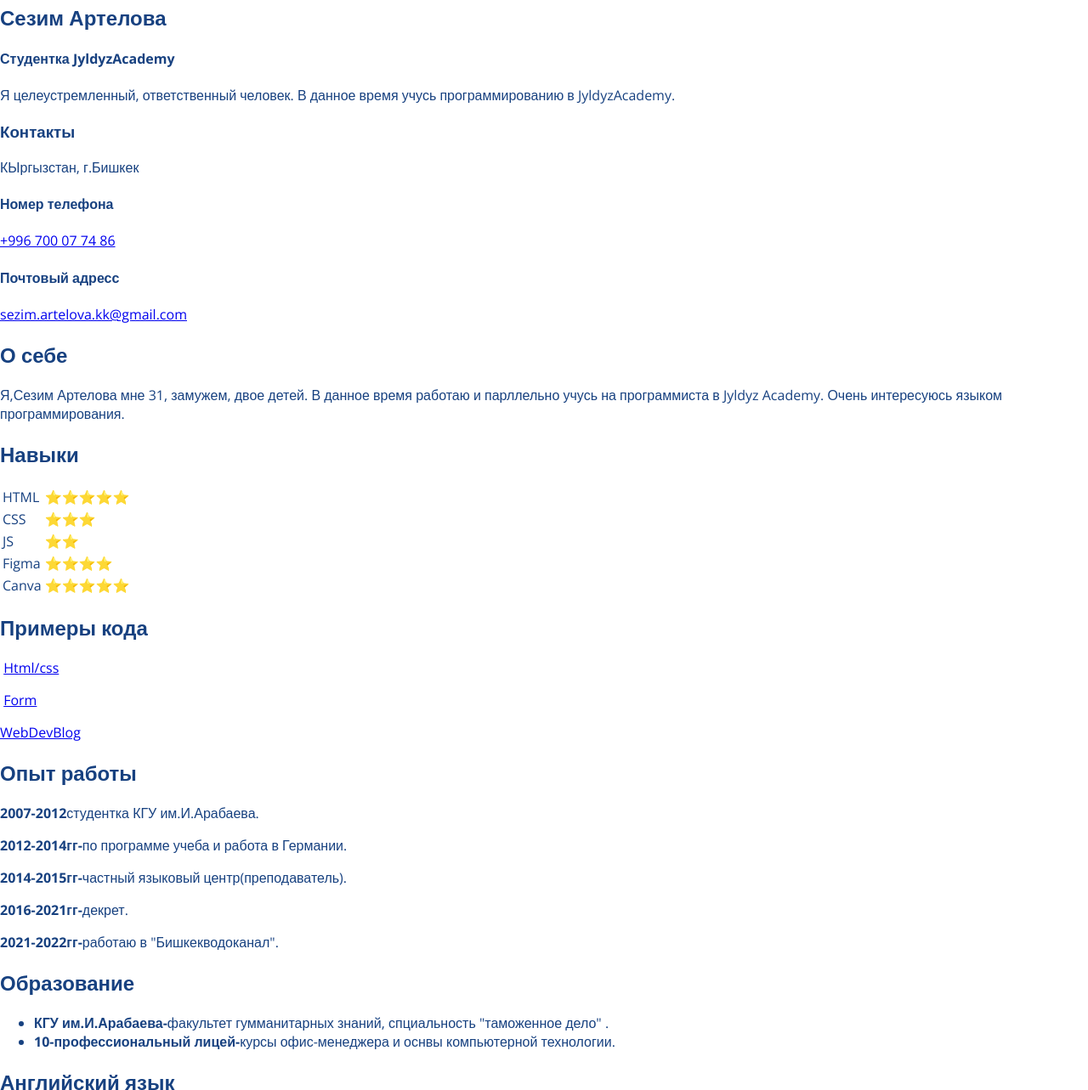
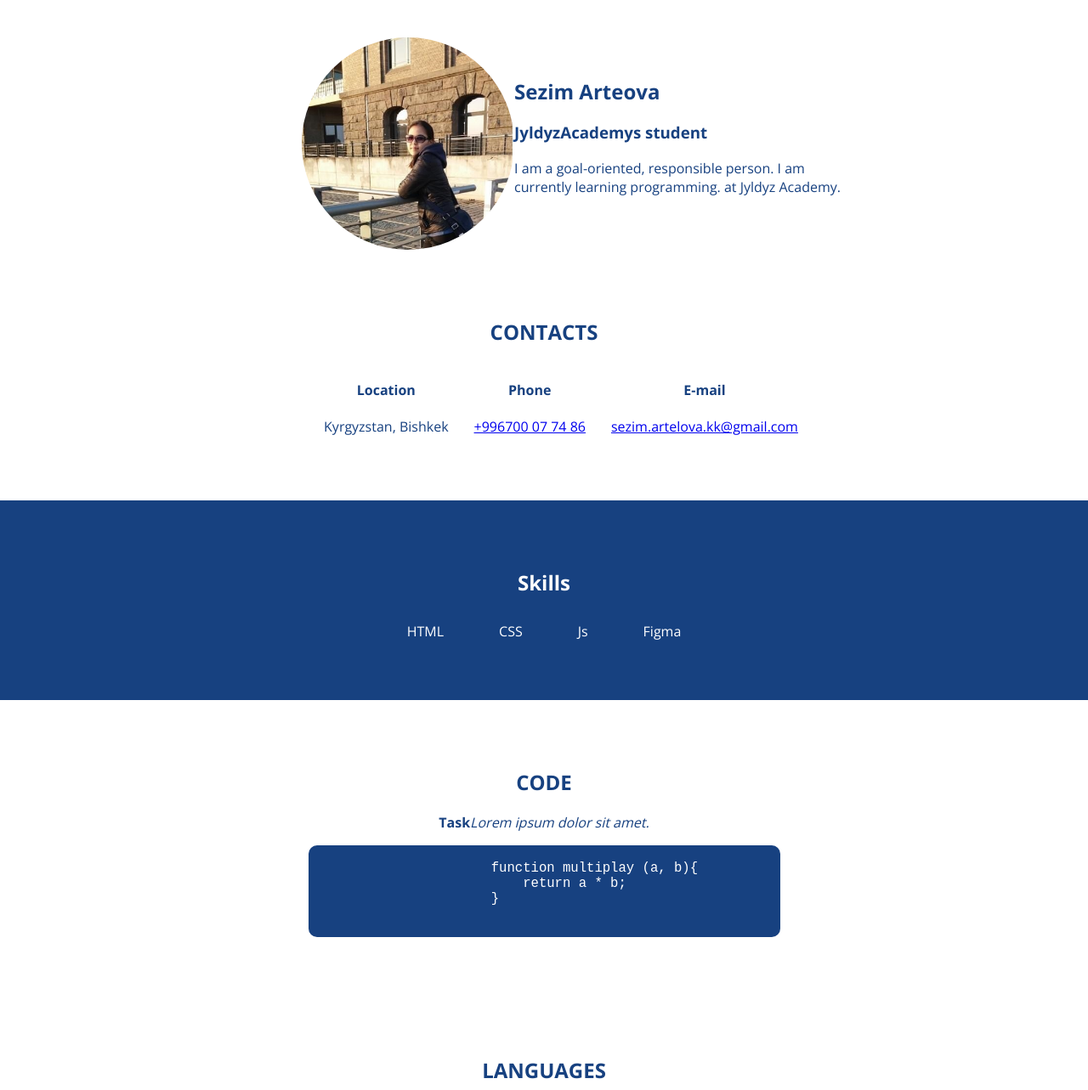
Before and after one commit to sezimartelova/My-portfolio, a plain HTML site: page index.html in a window 1280 px wide. Shown: the part 98-1381 px from the top of the page at 85% size. Drawn offline with nearby package versions, Linux system fonts and the light colour scheme.

Commit message:
Add: intro,contacts,skills,code, english,educations

```diff
--- a/css/style.css
+++ b/css/style.css
@@ -26,6 +26,15 @@ body{
     margin: 0 auto;
     padding: 0 15px;
 
+}
+
+.section {
+    padding: 60px 0;
+}
+
+.section-title{
+    text-transform: uppercase;
+    text-align: center;
 }
 
 .header{
@@ -80,3 +89,104 @@ body{
 .header-menu-link:hover {
     background-color: var(--accent-light);
 }
+
+
+.intro {
+    padding: 60px 0;
+
+}
+
+.intro-inner {
+    display: flex;
+    justify-content: center;
+    align-items: center;
+}
+
+.intro-left {
+    width: 30%;
+}
+
+.intro-img{
+    width: 250px;
+    height: 250px;
+    border-radius: 50%;
+}
+.intro-right{
+    width: 60%;
+}
+
+.intro-right h1,
+.intr-right h3{
+    margin: 0 0 10px;
+}
+
+.contacts{
+    margin-bottom: 60px;
+}
+.contacts ul {
+    display: flex;
+    justify-content: center;
+    gap:30px;
+    margin: 0;
+    padding: o;
+    list-style:none;
+}
+
+.contacts li{
+    text-align: center;
+}
+ .skills{
+     text-align: center;
+     padding: 60px 0;
+     color: var(--pure-white);
+     background-color: var(--accent);
+ }
+
+ .skills ul{
+     display: flex;
+     justify-content: center;
+     flex-wrap: wrap;
+     gap: 15px;
+     margin: 0;
+     padding: 0;
+     list-style: none;
+ }
+
+ .skills li{
+     padding: 10px 25px;
+     border-color:var(--accent light) ;
+     border-radius: 4px;
+ }
+
+ .code-example{
+     text-align: center;
+ }
+
+ .code-example p{
+     font-style: italic;
+ }
+
+ .code-example b{
+    font-style: normal;
+}
+
+.code-example pre{
+    width: 50%;
+    margin: 0 auto;
+    text-align: left;
+    font-size: 1.2em;
+    color: var(--pure-white);
+    background-color: var(--accent);
+    border-radius: 10px;
+}
+
+.language-section{
+    font-style: italic;
+}
+
+.education-section{
+
+     padding: 60px 0;
+     color: var(--pure-white);
+     background-color: var(--accent);
+ }
--- a/index.html
+++ b/index.html
@@ -21,27 +21,23 @@
 
                         <ul class="header-menu">
                             <li class="header-menu-item">
-                                <a href="#home" class="header-menu-link">О себе</a>
+                                <a href="#home" class="header-menu-link">About me</a>
                             </li>
 
                             <li class="header-menu-item">
-                                <a href="#skills" class="header-menu-link">Навыки</a>
+                                <a href="#skills" class="header-menu-link">Skills</a>
                             </li>
 
                             <li class="header-menu-item">
-                                <a href="#code" class="header-menu-link">Код</a>
+                                <a href="#code" class="header-menu-link">Code</a>
                             </li>
 
                             <li class="header-menu-item">
-                                <a href="#portfolio" class="header-menu-link">Опыт работы</a>
+                                <a href="#languages" class="header-menu-link">English</a>
                             </li>
 
                             <li class="header-menu-item">
-                                <a href="#languages" class="header-menu-link">Английский</a>
-                            </li>
-
-                            <li class="header-menu-item">
-                                <a href="#education" class="header-menu-link">Образование</a>
+                                <a href="#education" class="header-menu-link">Education</a>
                             </li>
 
                         </ul>
@@ -49,141 +45,119 @@
             </div>
 
     </header>
+    <main>
+        <section class="intro">
+            <div class="conatianer">
+                <div class="intro-inner">
+                 <div class="intro-left"></div>
+                <img class="intro-img" src="img/Checha.jpg" alt="Sezim">
+                <div class="intro-text">
 
+                    <div class="intro-right">
 
-    <main>
-        <section id="name">
-    <h1>Сезим Артелова</h1>
-
-    <h4> Студентка JyldyzAcademy</h4>
+                   <h1>Sezim Arteova</h1>
+                    <h3> JyldyzAcademys student</h3>
                     <p>
-    Я целеустремленный, ответственный человек. В данное время учусь программированию
-     в JyldyzAcademy.
+                        I am a goal-oriented, responsible person. I am currently learning programming.
+                        at Jyldyz Academy.
                     </p>
+                </div>
+            </div>
+        </div>
+    </div>
         </section>
 
-    <section id="contacts">
-    <h3>Контакты</h3>
-    <p>КЫргызстан, г.Бишкек</p>
-    <h4>Номер телефона</h4>
-    <a href="tel:+9960700077486">+996 700 07 74 86</a>
-    <h4>Почтовый адресс</h4>
-    <a href="mailto:sezim.artelova.kk@gmail.com">sezim.artelova.kk@gmail.com</a>
-    </section>
-
-
-    <section id="info">
-        <h2>О себе</h2>
-        <p>
-            Я,Сезим Артелова мне 31, замужем, двое детей.
-            В данное время работаю и парллельно учусь на программиста в Jyldyz Academy.
-            Очень интересуюсь языком программирования.
-        </p>
-
-    </section>
-    <section id="skills">
-        <h2>Навыки</h2>
-        <table>
-            <tr>
-                <td>HTML</td>
-                <td>⭐⭐⭐⭐⭐</td>
-            </tr>
-            <tr>
-                <td>CSS</td>
-                <td>⭐⭐⭐</td>
-
-            </tr>
-            <tr>
-                <td>JS</td>
-                <td>⭐⭐</td>
-            </tr>
-            <tr>
-                <td>Figma</td>
-                <td>⭐⭐⭐⭐</td>
-            </tr>
-
-            <tr>
-                <td>Canva</td>
-                <td>⭐⭐⭐⭐⭐</td>
-            </tr>
-
-        </table>
-    </section>
-
-
-
-    <section id="code">
-        <h2>Примеры кода</h2>
-        <img src="" alt="">
-
-        <a href="https://github.com/sezimartelova/Html-css">Html/css</a>
-
-        <p>
-            <img src="images/scrn.png" alt="">
-            <a href="https://github.com/sezimartelova/form">Form</a>
-        </p>
-
-
-        <p>
-
-            <a href="https://github.com/sezimartelova/WebDevBlog">WebDevBlog</a>
-        </p>
-
-
-    </section>
-
-    <section id="experience">
-        <h2>Опыт работы</h2>
-        <p>
-            <b>2007-2012</b>студентка КГУ им.И.Арабаева.
-        </p>
-        <p>
-            <b>2012-2014гг-</b>по программе учеба и работа в Германии.
-        </p>
-        <p>
-            <b>2014-2015гг-</b>частный языковый центр(преподаватель).
-        </p>
-        <p>
-            <b>2016-2021гг-</b>декрет.
-        </p>
-        <p>
-            <b>2021-2022гг-</b>работаю в "Бишкекводоканал".
-        </p>
-
-    </section>
-
-    <section id="education">
-        <h2>Образование</h2>
+        <section class="contacts">
+            <div class="container">
+                <h2 class="section-title">Contacts</h2>
                 <ul>
                     <li>
-                <b>КГУ им.И.Арабаева-</b>факультет гумманитарных знаний, спциальность
-                "таможенное дело" .
+                        <h4>Location</h4>
+                        <p>Kyrgyzstan, Bishkek</p>
                     </li>
 
                     <li>
-                <b>10-профессиональный лицей-</b>курсы офис-менеджера и оснвы компьютерной технологии.
+                        <h4>Phone</h4>
+                        <a href="tel:+996700077486"> +996700 07 74 86</a>
+                    </li>
+
+                    <li>
+                        <h4>E-mail</h4>
+                        <a href="mailto:sezim.artelova.kk@gmil.com">sezim.artelova.kk@gmail.com</a>
+                    </li>
+                </ul>
+            </div>
+        </section>
+
+       <section id="skills" class="skills section">
+           <div class="container">
+               <h2 section="title">Skills</h2>
+               <ul>
+                   <li>HTML</li>
+                   <li>CSS</li>
+                   <li>Js</li>
+                   <li>Figma</li>
+               </ul>
+           </div>
+       </section>
+
+       <section id="code" class="code-example section">
+           <div class="container">
+               <h2 class="section-title">Code</h2>
+               <p>
+                   <b>Task</b>Lorem ipsum dolor sit amet.
+               </p>
+
+               <pre>
+                   <code>
+                       function multiplay (a, b){
+                           return a * b;
+                       }
+                   </code>
+               </pre>
+           </div>
+       </section>
+
+       <section id="languages" class="languages section">
+        <div class="container">
+            <h2 class="section-title">Languages</h2>
+            <ul>
+                <li><b>Kyrgyz-</b>native</li>
+                <li><b>Russian-</b>fleunt</li>
+                <li><b>German-</b>colloquial</li>
+                <li><b>English-</b>with dictionary</li>
+
+            </ul>
+        </div>
+    </section>
+    <section id="education" class="education-section">
+        <div class="container">
+            <h2 class="section-title">Education</h2>
+            <ul>
+                <li>
+                    <b>KSU named after I. Arabaev-</b> faculty of humanitarian knowledge, specialty
+                    "customs business".
+                </li>
+
+                <li>
+                    <b>10-professional lyceum-</b>office manager and computer technology basics courses.
                 </li>
             </ul>
 
     </section>
+</main>
+<footer>
+<div class="container section">
+    <div class="footer-link">
+        <a href="https://linktr.ee/jyldyzacademy2020" class="link">@Jyldyz Academy</a>
+    </div>
+    <div class="footer">
+        <h5>Sezim Artelova 2022</h5>
+        <hr>
+    </div>
 
-    <section id="language">
-        <h2>Английский язык</h2>
-        <p>
-            <b>Англйский-</b>со словарем.
-        </p>
-    </section>
+</div>
+</footer>
     </main>
-
-
-        <footer>
-            <p>
-
-              <a href="https://github.com/sezimartelova">MyGitHub</a>
-              </p>
-              <p>
-              <a href="https://linktr.ee/jyldyzacademy2020">Jyldyz Academy </a>
-            </p>
-          </footer>
     </body>
     </html>
```
Also changed, not shown: img/Checha.jpg (added). Lines whose indentation alone changed are shown as unchanged.
